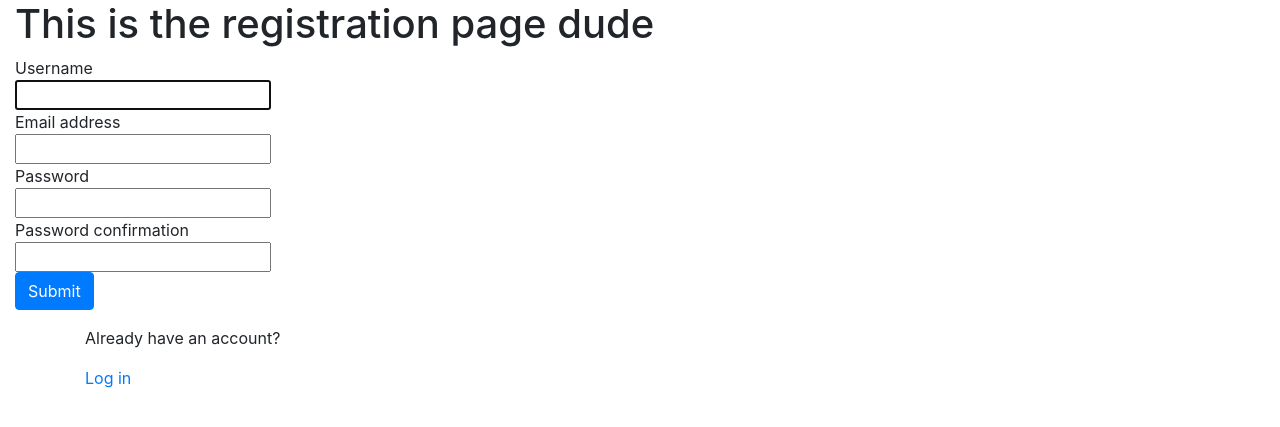
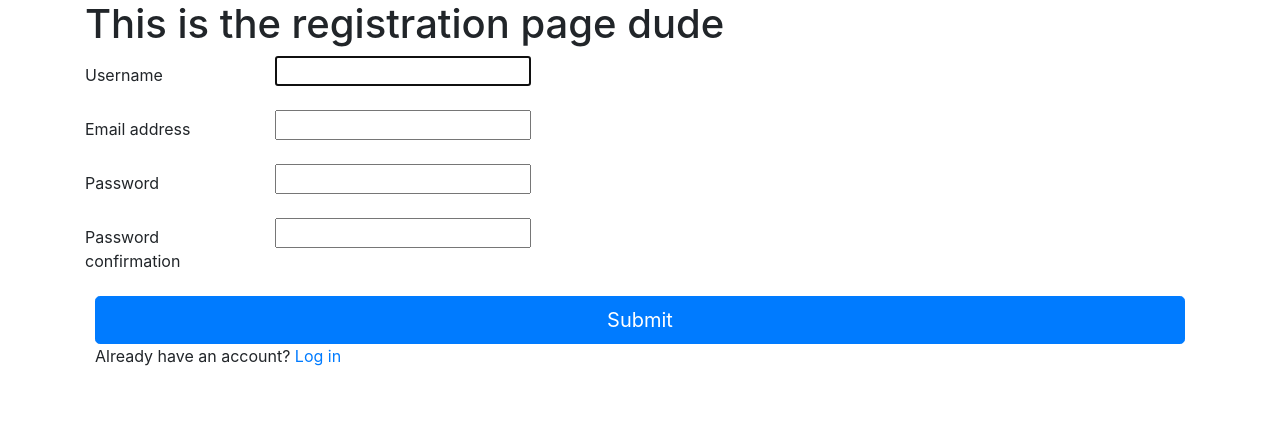
Before and after one commit to lucasvejar/djangoblog, a Django app: page /register/ in a window 1280 px wide. Shown: the top 427 px of the page. Run offline with Django 3.2, Linux system fonts and the light colour scheme; some libraries are stand-ins or nearby versions.

Commit message:
making register form

```diff
--- a/blog/templates/blog/base.html
+++ b/blog/templates/blog/base.html
@@ -6,7 +6,7 @@
 
 
 <!DOCTYPE html>
-<html class="no-js">
+<html lang="en">
     <head>
         <meta charset="utf-8">
         <meta http-equiv="X-UA-Compatible" content="IE=edge">
--- a/blog/templates/blog/register.html
+++ b/blog/templates/blog/register.html
@@ -1,28 +1,48 @@
+{% load static %}
 {% load bootstrap4 %}
 {% bootstrap_css %}
 
-
-<div class="container-fluid">
+<!DOCTYPE>
+<!DOCTYPE html>
+<html lang="en">
+    <head>
+        <title></title>
+        <meta charset="UTF-8">
+        <meta name="viewport" content="width=device-width, initial-scale=1">
+        <link href="{% static 'css/blog.css' %}" rel="stylesheet">
+    </head>
+    <body>
+        <div class="login">
+            <div class="container">
                 <h1>This is the registration page dude</h1>
-    <form method="POST" class="form">
+                <form method="POST" class="form-login">
                     {% csrf_token %}
                     {% for field in form %}
-            <div class="">
+                        <div class="form-group row">
+                            <label for="{{field.label}}" class="col-form-label col-sm-2">
                                 {{field.label}}
-            </div>
-            <div class="">
+                            </label>
+                            <div class="col-sm-1 field-login">
                                 {{field}}
                             </div>
+                        </div>
                     {% endfor %}
-        <div class="">
-            <input type="submit" class="btn btn-primary" name="register">
+                    <div class="form-row aling-items-center">
+                        <div class="container">
+                            <input type="submit" class="btn btn-primary btn-lg btn-block" name="register">
                         </div>
-        <p>
-            {{form.errors}}
-        </p>
-    </form>
-    <div class="container">
-        <p>Already have an account? </p>
-        <a href="{% url 'blog:login' %}">Log in</a>
+                        <div class="container center">
+                            <p>Already have an account? <a href="{% url 'blog:login' %}">Log in</a></p>
                         </div>
                     </div>
+
+                    {% if form.errors %}
+                    <div class="alert alert-info" role="alert">
+                        {{form.errors}}
+                    </div>
+                    {% endif %}
+                </form>
+            </div>
+        </div>
+    </body>
+</html>
```
Also changed, not shown: 1 other file. Lines whose indentation alone changed are shown as unchanged.
